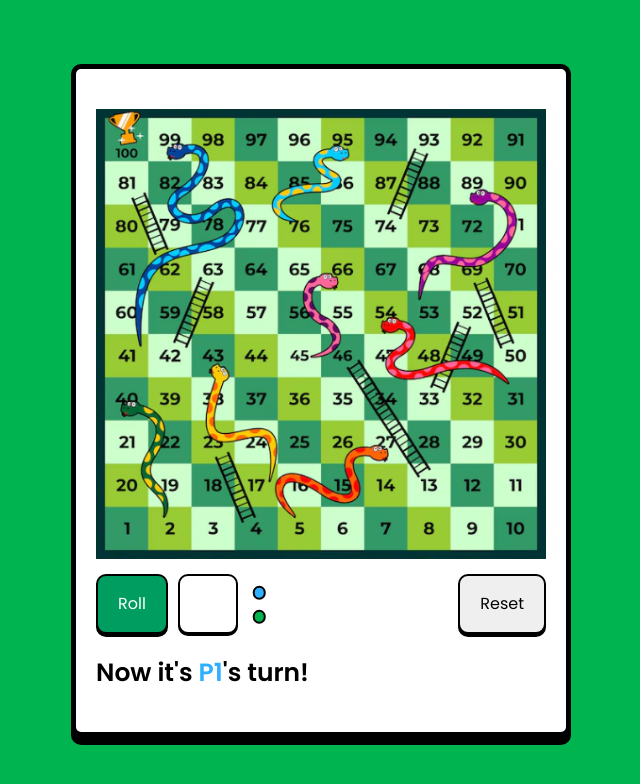
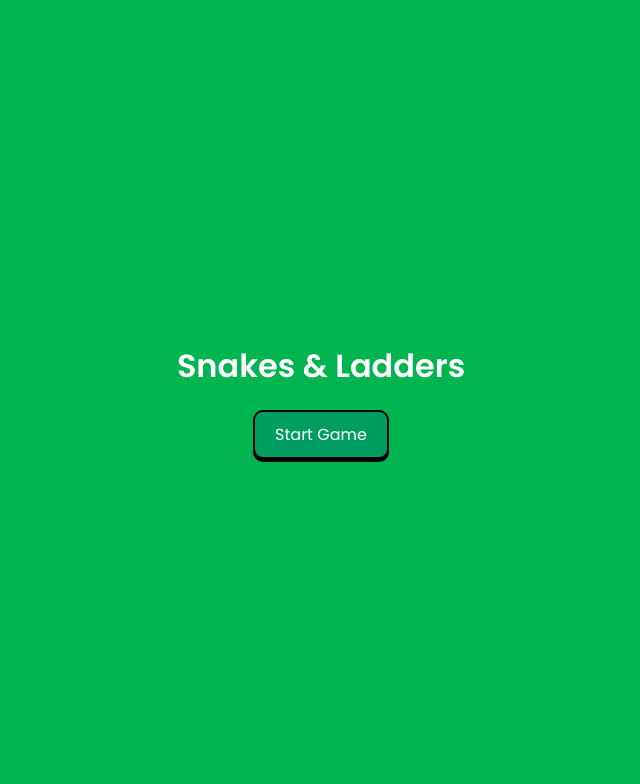
Before and after one commit to qiewi/integrals-and-derivatives, a plain HTML site: page index.html in a window 1280 px wide. Shown: the whole page, without its empty margins (319-959 px from the left). Drawn offline with Linux system fonts and the light colour scheme.

Commit message:
ft: added menu screen

```diff
--- a/InD/InD.js
+++ b/InD/InD.js
@@ -47,8 +47,18 @@ export class InD {
         this.listenDiceClick();
         this.listenResetClick();
         this.listenPieceClick();
+        this.listenStartClick();
 
         this.resetGame();
+    }
+
+    listenStartClick() {
+        UI.listenStartClick(this.onStartClick.bind(this))
+    }
+
+    onStartClick() {
+        document.querySelector('.menu-screen').classList.add("hide");
+        document.querySelector('.outer-container').classList.remove("hide");
     }
 
     listenDiceClick() {
@@ -114,6 +124,7 @@ export class InD {
         });
 
         this.turn = 0;
+        this.diceValue = '';
         this.state = STATE.DICE_NOT_ROLLED;
     }
 
--- a/InD/UI.js
+++ b/InD/UI.js
@@ -7,8 +7,13 @@ const playerPiecesElements = {
 }
 
 export class UI {
+
+    static listenStartClick(callback) {
+        document.querySelector('button#start-btn').addEventListener('click', callback)
+    }
+
     static listenDiceClick(callback) {
-        const audio = document.getElementById('dice-roll-sound'); // Select the audio element
+        const audio = document.getElementById('dice-roll-sound');
 
         diceButtonElement.addEventListener('click', () => {
             audio.play()
--- a/InD/style.css
+++ b/InD/style.css
@@ -12,6 +12,27 @@ body{
     justify-content: center;
     min-height: 100vh;
     background: #00b550;
+}
+
+.menu-screen {
+    display: flex;
+    flex-direction: column;
+    align-items: center;
+    justify-content: center;
+    height: 100vh;
+}
+
+.menu {
+    display: flex;
+    color: #fff;
+    flex-direction: column;
+    align-items: center;
+    justify-content: center;
+    text-align: center;
+}
+
+.hide {
+    display: none;
 }
 
 .outer-container {
@@ -97,6 +118,25 @@ body{
     font-size: 16px;
 }
 
+.btn-start {
+    background-color: #009d60;
+    color: white;
+    border-radius: 10px;
+    border: 2px solid #000;
+    box-shadow: 0 3px #000;
+    display: flex;
+    justify-content: center;
+    align-items: center;
+    padding: 10px 20px;
+    margin-top: 20px;
+}
+
+.btn-start:not(:disabled):hover {
+    background-color: #00824f;
+    box-shadow: none;
+    transform: translateY(3px);
+}
+
 .btn:disabled {
     opacity: 0.5;
 }
--- a/index.html
+++ b/index.html
@@ -8,7 +8,13 @@
     <link rel="shortcut icon" href="./InD/snake-icon.png" />
 </head>
 <body>
-    <div class="outer-container">
+    <div class="menu-screen">
+        <div class="menu">
+            <h1>Snakes & Ladders</h1>
+            <button id="start-btn" class="btn btn-start">Start Game</button>
+        </div>
+    </div>
+    <div class="outer-container hide">
         <div class="ludo-container">
             <div class="ludo">
                 <div class="player-pieces">
```
